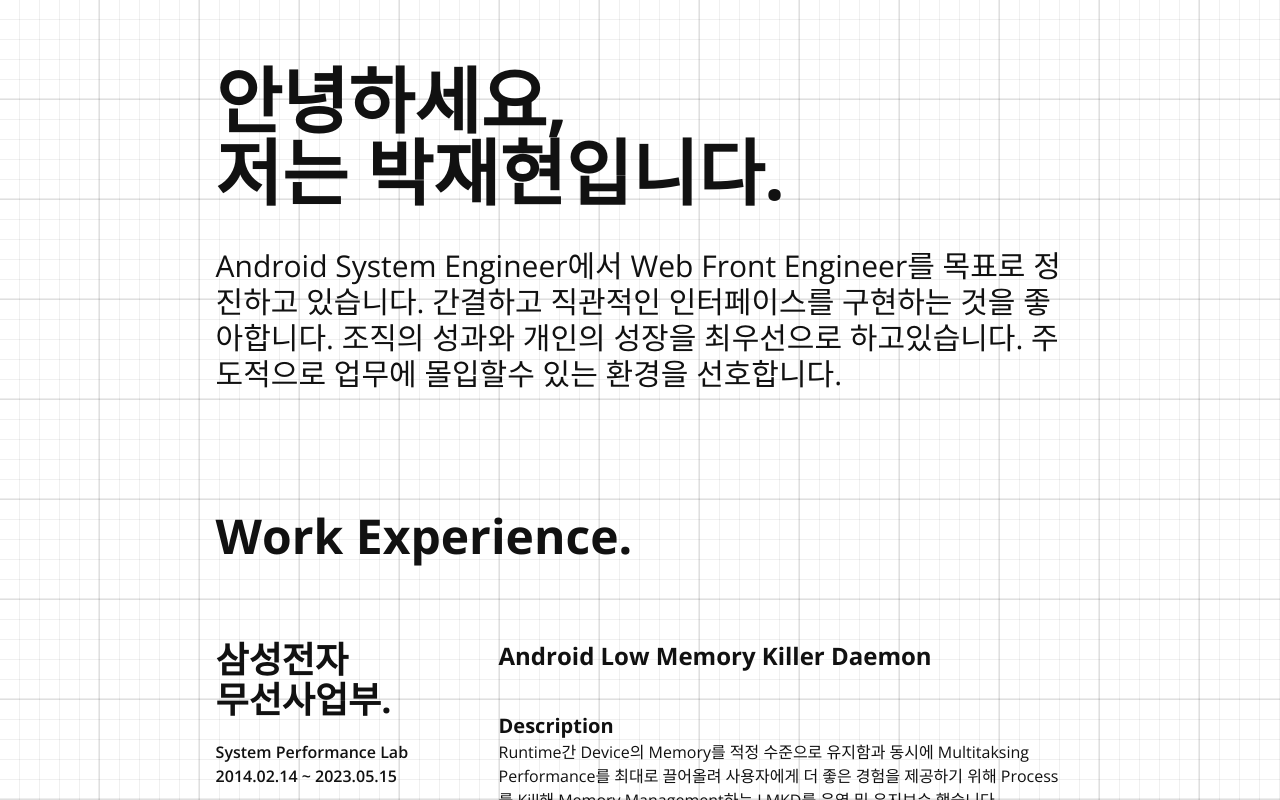
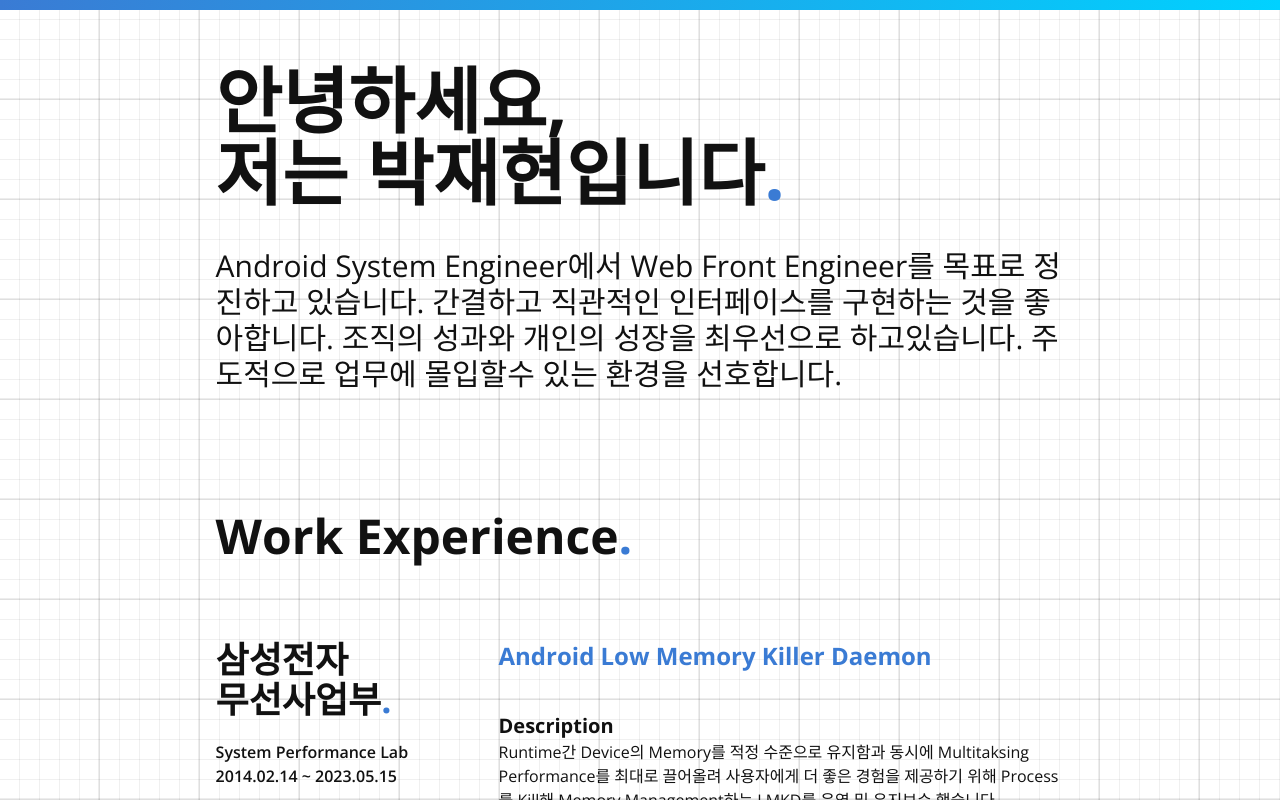
Before and after one commit to jh0152park/introduce_my_self, a Next.js app in the folder resume/: page / in a window 1280 px wide. Shown: the top 800 px of the page. Built offline with nearby package versions, Linux system fonts and the light colour scheme.

Commit message:
added custom colors into tailwind config

```diff
--- a/resume/components/common/point-dot.tsx
+++ b/resume/components/common/point-dot.tsx
@@ -1,5 +1,3 @@
-import { POINT_COLOR } from "@/global/style";
-
 export default function PointDot() {
-    return <span className={`text-[${POINT_COLOR.dark}]`}>.</span>;
+    return <span className="text-dark">.</span>;
 }
--- a/resume/components/contact/contact.tsx
+++ b/resume/components/contact/contact.tsx
@@ -1,6 +1,5 @@
 import PointDot from "../common/point-dot";
 import { CONTACTS } from "@/global/contact";
-import { POINT_COLOR } from "@/global/style";
 
 export default function Contact() {
     const contacts = CONTACTS;
@@ -26,10 +25,7 @@ export default function Contact() {
                             {contact.category === "Email" ? (
                                 <span>{contact.url}</span>
                             ) : (
-                                <a
-                                    href={contact.url}
-                                    className={`text-[${POINT_COLOR.dark}]`}
-                                >
+                                <a href={contact.url} className="text-dark">
                                     {contact.url}
                                 </a>
                             )}
--- a/resume/components/navigate/header.tsx
+++ b/resume/components/navigate/header.tsx
@@ -1,9 +1,5 @@
-import { POINT_COLOR } from "@/global/style";
-
 export default function Header() {
     return (
-        <div
-            className={`w-full h-[10px] bg-gradient-to-r fixed top-0 from-[${POINT_COLOR.dark}] to-[${POINT_COLOR.light}]`}
-        ></div>
+        <div className="w-full h-[10px] bg-gradient-to-r fixed top-0 from-dark to-light"></div>
     );
 }
--- a/resume/components/work/work-experience.tsx
+++ b/resume/components/work/work-experience.tsx
@@ -1,6 +1,5 @@
+import PointDot from "../common/point-dot";
 import { WORK_EXPERIENCE } from "@/global/experience";
-import PointDot from "../common/point-dot";
-import { POINT_COLOR } from "@/global/style";
 
 export default function WorkExperience() {
     const works = WORK_EXPERIENCE;
@@ -43,9 +42,7 @@ export default function WorkExperience() {
                                     key={misson.title}
                                     className="flex flex-col items-start justify-start w-full gap-10 mb-10"
                                 >
-                                    <span
-                                        className={`text-2xl font-bold text-[${POINT_COLOR.dark}]`}
-                                    >
+                                    <span className="text-2xl font-bold text-dark">
                                         {misson.title}
                                     </span>
 
--- a/resume/global/style.ts
+++ /dev/null
@@ -1,9 +0,0 @@
-interface IColor {
-    dark: string;
-    light: string;
-}
-
-export const POINT_COLOR: IColor = {
-    dark: "#3a7bd4",
-    light: "#00d2ff",
-};
--- a/resume/package.json
+++ b/resume/package.json
@@ -9,11 +9,9 @@
     "lint": "next lint"
   },
   "dependencies": {
-    "clsx": "^2.1.1",
     "next": "14.2.4",
     "react": "^18",
-    "react-dom": "^18",
-    "tailwind-merge": "^2.3.0"
+    "react-dom": "^18"
   },
   "devDependencies": {
     "@types/node": "^20",
--- a/resume/tailwind.config.ts
+++ b/resume/tailwind.config.ts
@@ -13,6 +13,10 @@ const config: Config = {
                 "gradient-conic":
                     "conic-gradient(from 180deg at 50% 50%, var(--tw-gradient-stops))",
             },
+            colors: {
+                dark: "#3a7bd4",
+                light: "#00d2ff",
+            },
         },
     },
     plugins: [],
--- a/resume/utils/cn.ts
+++ /dev/null
@@ -1,6 +0,0 @@
-import { ClassValue, clsx } from "clsx";
-import { twMerge } from "tailwind-merge";
-
-export function cn(...inputs: ClassValue[]) {
-    return twMerge(clsx(inputs));
-}
```
Also changed, not shown: 1 other file (tests, documents, lock files or other folders). Lines whose indentation alone changed are shown as unchanged.
